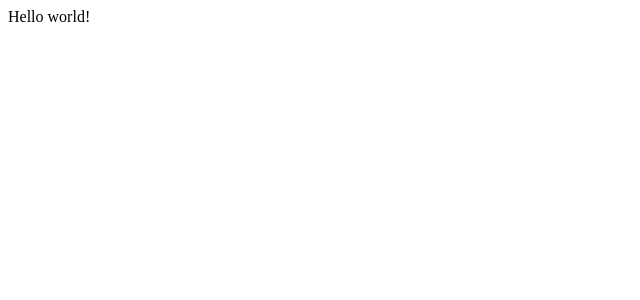
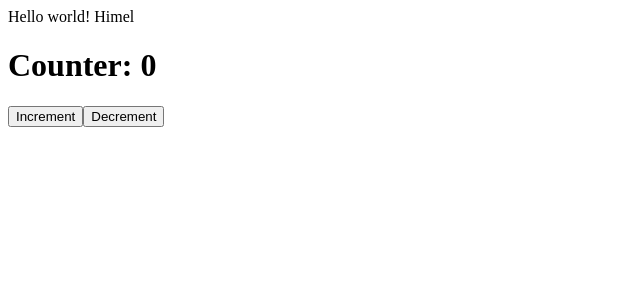
Before and after one commit to nuruzzamanhimel00/multivendor-react-app, a React (Create React App) app: page / in a window 1280 px wide. Shown: the top 300 px of the page, without its empty margins (0-640 px from the left). Built offline with nearby package versions, Linux system fonts and the light colour scheme.

Commit message:
redux integrated successfully

```diff
--- a/package.json
+++ b/package.json
@@ -3,6 +3,7 @@
   "version": "0.1.0",
   "private": true,
   "dependencies": {
+    "@reduxjs/toolkit": "^2.2.7",
     "@testing-library/jest-dom": "^5.17.0",
     "@testing-library/react": "^13.4.0",
     "@testing-library/user-event": "^13.5.0",
@@ -10,6 +11,7 @@
     "match-sorter": "^6.3.4",
     "react": "^18.3.1",
     "react-dom": "^18.3.1",
+    "react-redux": "^9.1.2",
     "react-router-dom": "^6.26.1",
     "react-scripts": "5.0.1",
     "sort-by": "^1.2.0",
--- /dev/null
+++ b/src/pages/TestComponent.js
@@ -0,0 +1,28 @@
+import React from 'react';
+//redux
+import { useSelector, useDispatch } from 'react-redux'
+
+import { increment, decrement } from "../store/counter-slice.js"
+
+const TestComponent = () =>{
+
+
+
+    const count = useSelector((state) => state.counter.value)
+    const dispatch = useDispatch()
+
+
+
+    return (
+        <>
+            <div>Hello world! Himel</div>
+            <h1>Counter: {count}</h1>
+            <div>
+                <button onClick={() => dispatch(increment())}>Increment</button>
+                <button onClick={() => dispatch(decrement())}>Decrement</button>
+            </div>
+        </>
+    )
+}
+
+export default TestComponent;
--- a/src/routers/index.js
+++ b/src/routers/index.js
@@ -2,10 +2,13 @@ import {
     createBrowserRouter,
   } from "react-router-dom";
 
+  //import component
+  import TestComponent from "../pages/TestComponent.js";
+
   const router = createBrowserRouter([
     {
       path: "/",
-      element: <div>Hello world!</div>,
+      element: <TestComponent />,
     },
   ]);
 
--- /dev/null
+++ b/src/store/counter-slice.js
@@ -0,0 +1,23 @@
+import { createSlice } from '@reduxjs/toolkit'
+
+const initialState = {
+    value: 0
+}
+
+const allReducers = {
+    increment(state) {
+        state.value = state.value + 1
+    },
+    decrement(state){
+        state.value = state.value - 1
+    }
+}
+
+const counterSlice = createSlice({
+  name: 'counter',
+  initialState: initialState,
+  reducers: allReducers,
+})
+
+export const { increment, decrement } = counterSlice.actions
+export default counterSlice.reducer
--- /dev/null
+++ b/src/store/index.js
@@ -0,0 +1,10 @@
+import { configureStore } from '@reduxjs/toolkit'
+import counterSlice from "./counter-slice.js"
+
+ const store = configureStore({
+  reducer: {
+    counter: counterSlice,
+  },
+})
+
+export default store;
```
Also changed, not shown: src/index.js (+11 -1 lines), 1 other file (tests, documents, lock files or other folders).
